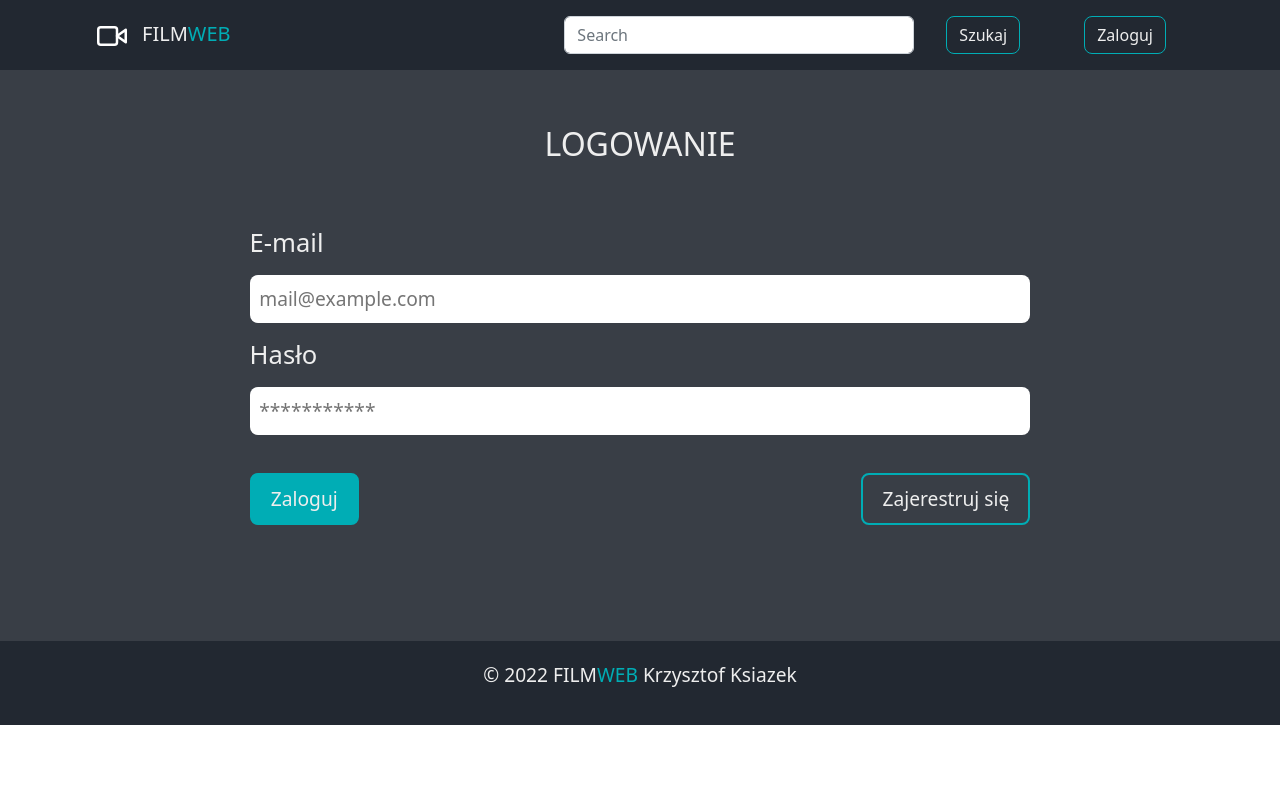
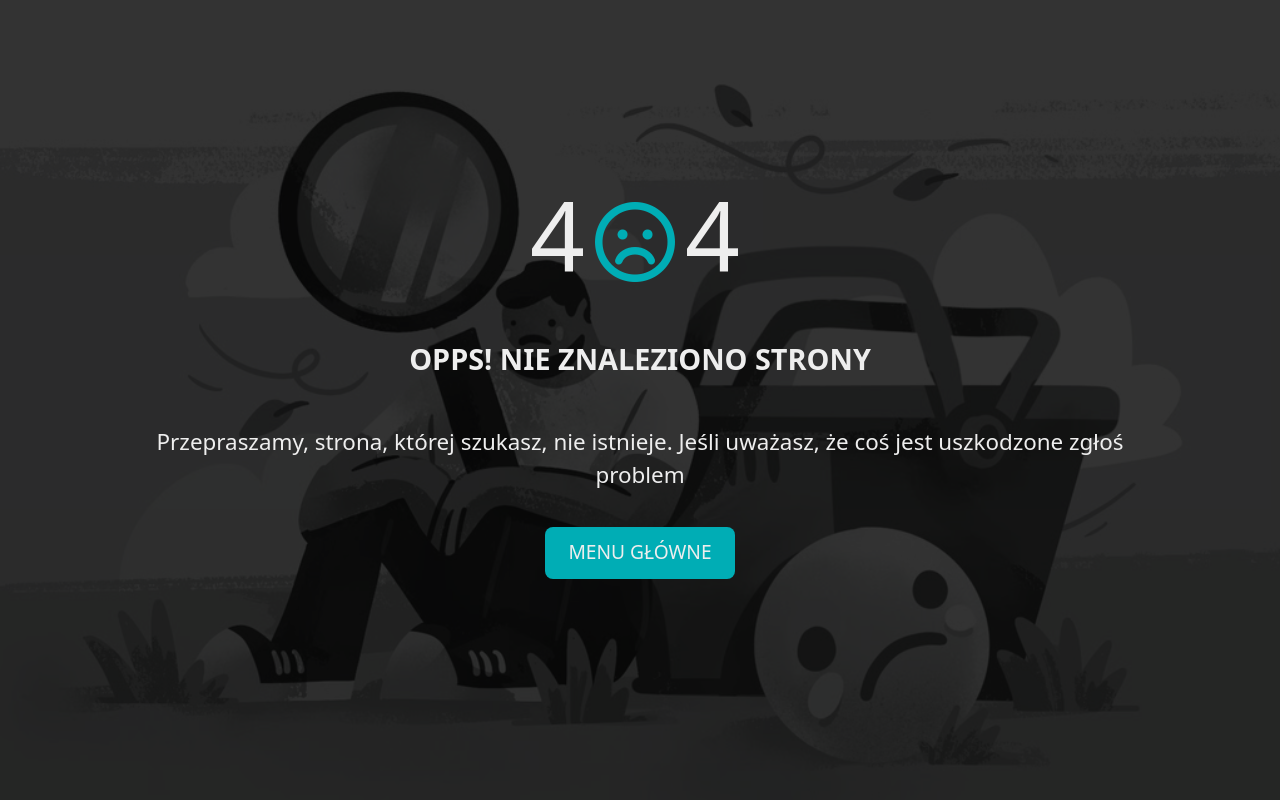
Before and after one commit to Krzysiekksi6/movie-database, a React (Create React App) app: page /login in a window 1280 px wide. Built offline with nearby package versions, Linux system fonts and the light colour scheme.

Commit message:
Dodanie routingu w App.js

```diff
--- a/src/App.js
+++ b/src/App.js
@@ -10,8 +10,10 @@ function App() {
     <Routes>
       <Route path="/" element={<Home />}/>
       <Route path="/*" element={<ErrorPage />} />
-      <Route path="/login" element={<LoginPage />} />
-      <Route path="/register" element={<RegisterPage />} />
+      <Route path="/signin" element={<LoginPage />} />
+      <Route path="/signup" element={<RegisterPage />} />
+      <Route path="/add" element={<RegisterPage />} />
+      <Route path="/details" element={<RegisterPage />} />
     </Routes>
   );
 }
--- a/src/components/NavigationBar.js
+++ b/src/components/NavigationBar.js
@@ -66,7 +66,7 @@ const NavigationBar = () => {
 								aria-label='Search'
 							/>
 							<Button className='btn-nav btn-nav--search'>Szukaj</Button>
-							<Link to='/login' style={{ textDecoration: 'none' }}>
+							<Link to='/signin' style={{ textDecoration: 'none' }}>
 								<Button className='btn-nav'>Zaloguj</Button>
 							</Link>
 						</Form>
--- a/src/pages/LoginPage.js
+++ b/src/pages/LoginPage.js
@@ -33,7 +33,7 @@ const LoginPage = () => {
 							<button type='submit' className='login__form-btn'>
 								Zaloguj
 							</button>
-							<Link to='/register'>
+							<Link to='/signup'>
 								<button className='login__form-btn login__form-btn--register'>
 									Zajerestruj się
 								</button>
```
